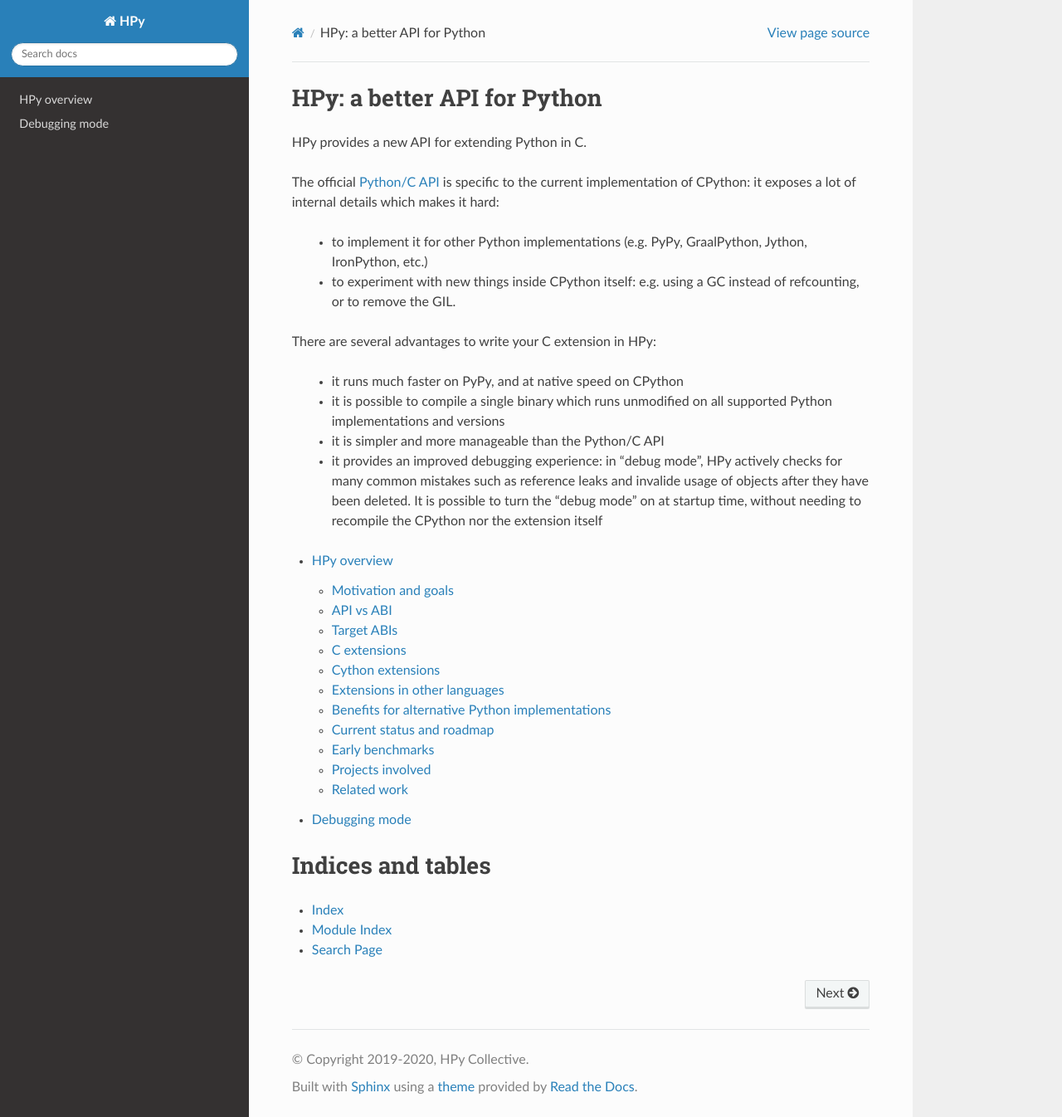
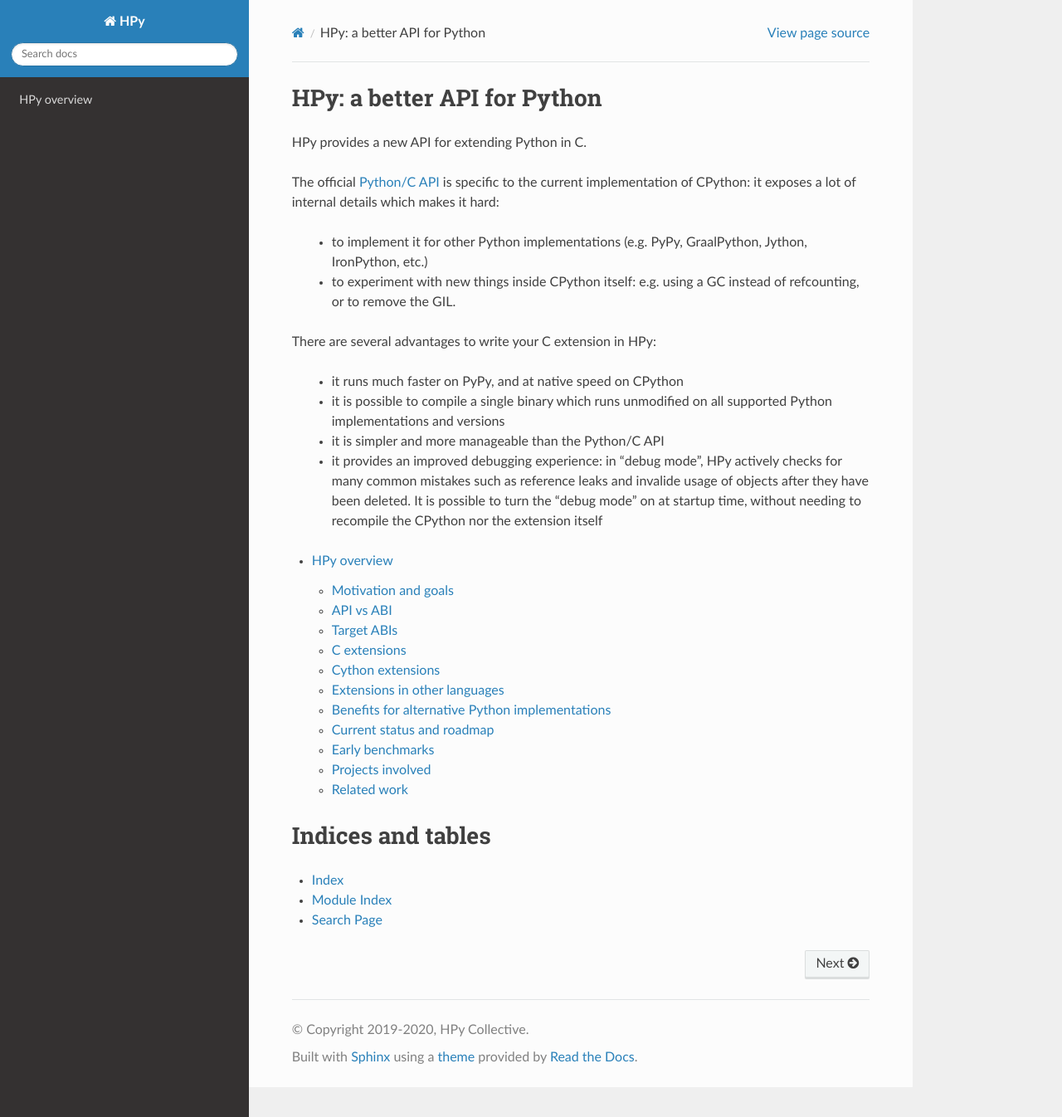
Before and after one commit to hpyproject/hpy, a Sphinx documentation site: the page built from docs/index.rst, in a window 1280 px wide and 1346 px high. Shown: the whole window at 83% size. Built offline with Sphinx 7.4.7 and the Read the Docs theme 2.0.0, drawn with Linux system fonts in a browser that asks for light colours.

Commit message:
remove debugging.rst for now, so that we can review/merge what we have so far

```diff
--- a/docs/debugging.rst
+++ /dev/null
@@ -1,2 +0,0 @@
-Debugging mode
-===============
--- a/docs/index.rst
+++ b/docs/index.rst
@@ -38,7 +38,6 @@
    :maxdepth: 2
 
    overview
-   debugging
 
 
 Indices and tables
```
